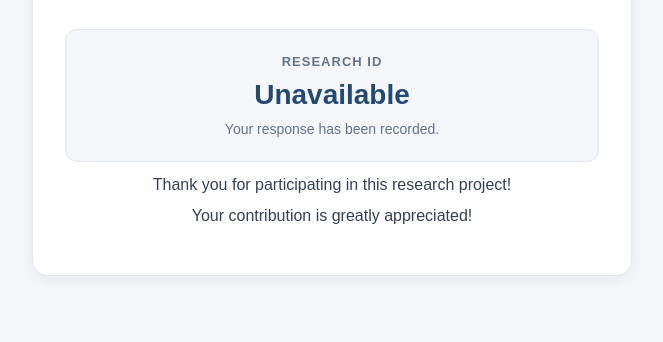
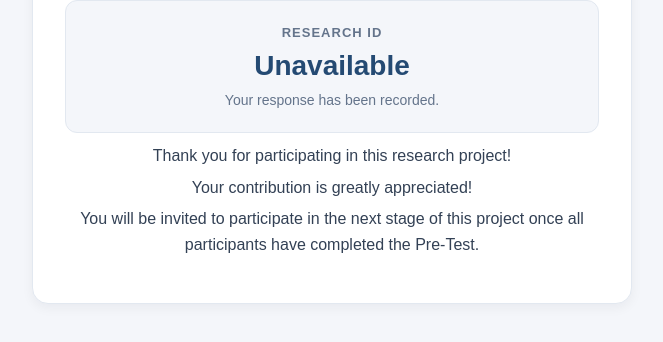
Before and after one commit to Lucas-Kuo-0615/PP-PreTest, a plain HTML site: page final.html in a window 1280 px wide. Shown: the part 364-706 px from the top of the page, without its empty margins (308-971 px from the left). Drawn offline with Linux system fonts and the light colour scheme.

Commit message:
Modify final page's instruction

```diff
--- a/final.html
+++ b/final.html
@@ -20,6 +20,9 @@
         <div class="thank-you">
             <p>Thank you for participating in this research project!</p>
             <p>Your contribution is greatly appreciated!</p>
+            <p>You will be invited to participate in the next stage of this project once all participants have completed
+                the Pre-Test.
+            </p>
         </div>
     </div>
     <script src="final.js" defer></script>
```
